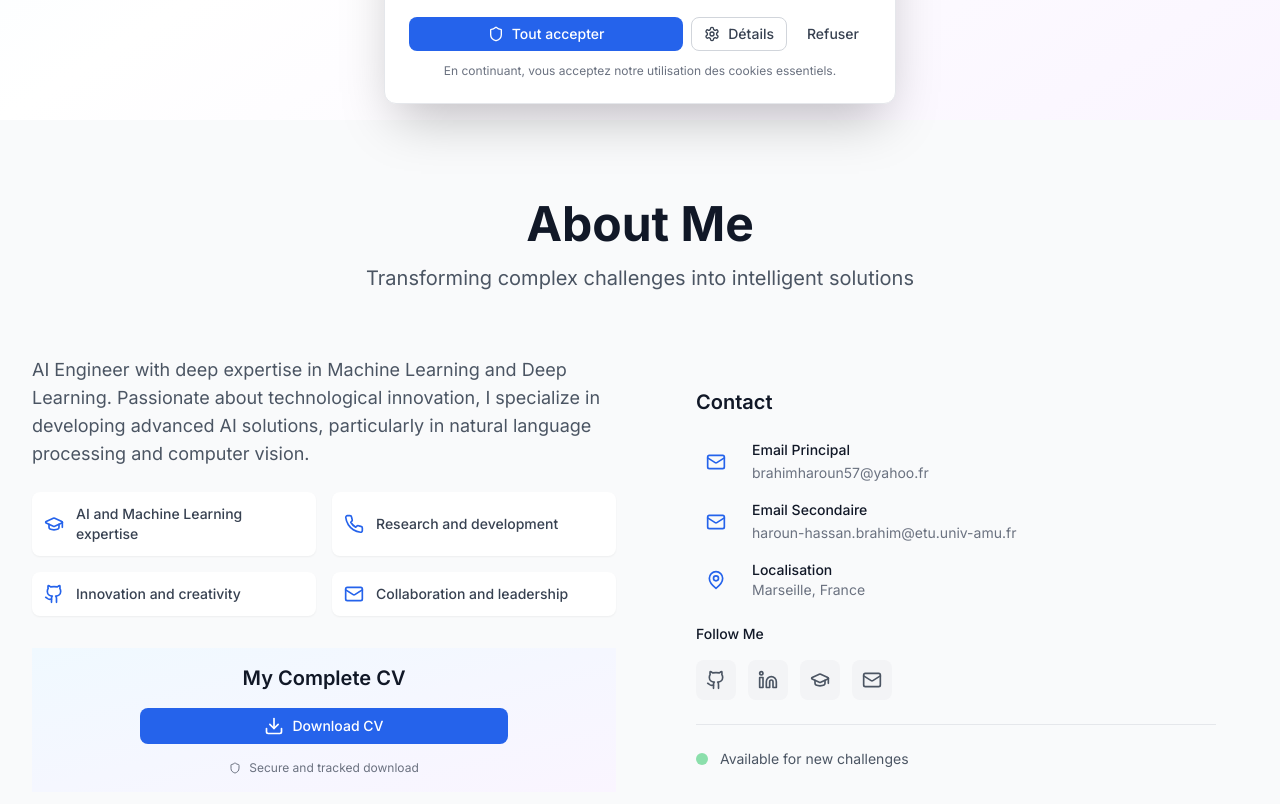
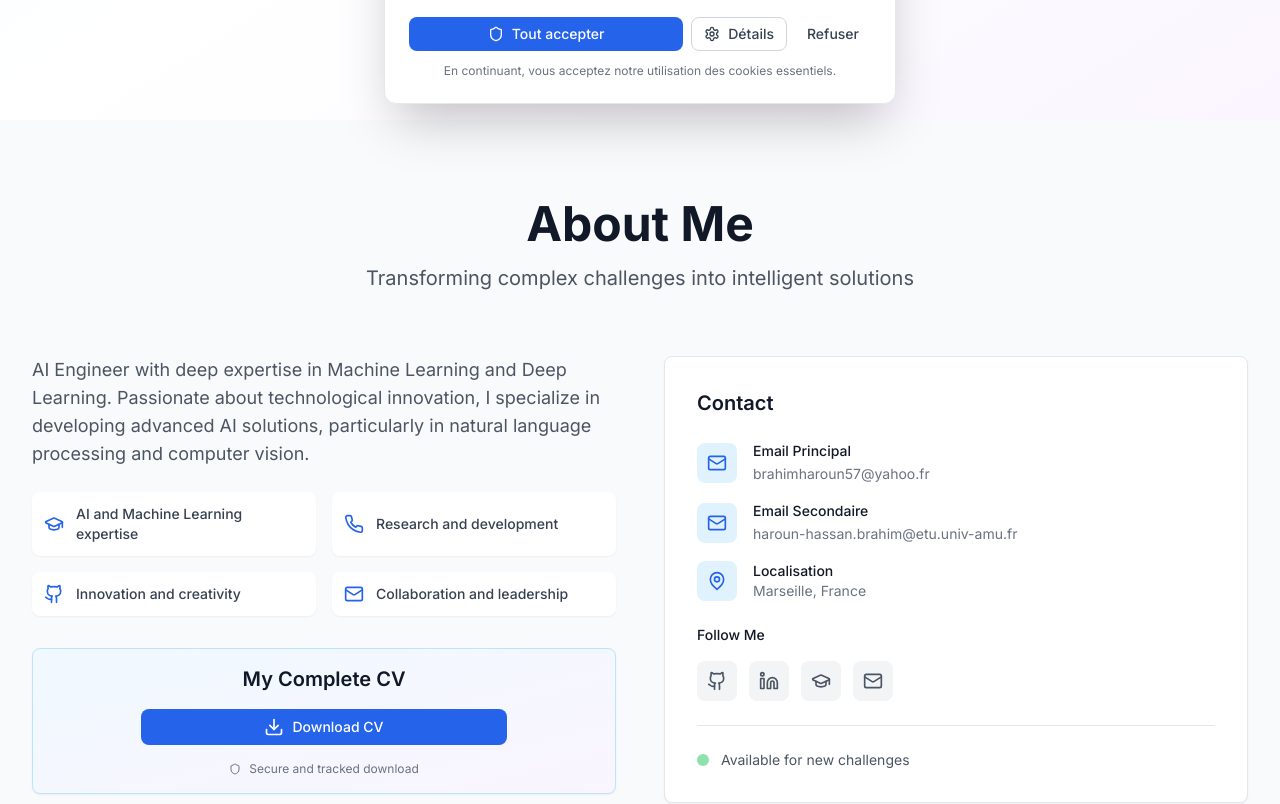
Before and after one commit to brahimharounhassan/portfolio, a Next.js app: page / in a window 1280 px wide. Shown: the part 680-1484 px from the top of the page. Built offline with nearby package versions, Linux system fonts and the light colour scheme.

Commit message:
css not working update

```diff
--- a/next.config.js
+++ b/next.config.js
@@ -1,6 +1,5 @@
 /** @type {import('next').NextConfig} */
 const isProd = process.env.NODE_ENV === 'production'
-const repoName = 'portfolio'
 
 const nextConfig = {
   output: 'export',
@@ -13,18 +12,26 @@ const nextConfig = {
   compress: true,
   poweredByHeader: false,
 
-  // Configuration sécurisée pour GitHub Pages
-  assetPrefix: isProd ? `/${repoName}` : '',
-  basePath: isProd ? `/${repoName}` : '',
+  // Configuration pour GitHub Pages SANS assetPrefix pour éviter les problèmes CSS
+  // Le assetPrefix peut casser les imports CSS en production
+  ...(isProd && {
+    // Seulement basePath, pas assetPrefix pour éviter les problèmes CSS
+    basePath: '/portfolio',
+  }),
 
-  // Webpack configuration SIMPLIFIÉE
-  webpack: (config) => {
+  // DÉSACTIVER les optimisations CSS qui causent l'erreur Critters
+  experimental: {
+    // optimizeCss: false, // Désactivé pour éviter l'erreur Critters
+  },
+
+  // Webpack configuration simplifiée SANS optimisation CSS
+  webpack: (config, { dev, isServer }) => {
     // Désactiver les source maps en production
     if (isProd) {
       config.devtool = false
     }
 
-    // Configuration minimale
+    // Configuration minimale sans optimisation CSS
     config.resolve.fallback = {
       ...config.resolve.fallback,
       fs: false,
--- a/package.json
+++ b/package.json
@@ -29,6 +29,8 @@
     "@types/react": "18.2.45",
     "@types/react-dom": "18.2.18",
     "autoprefixer": "10.4.16",
+    "cssnano": "7.1.1",
+    "critters": "^0.0.20",
     "eslint": "8.56.0",
     "eslint-config-next": "14.0.4",
     "postcss": "8.4.32",
--- a/postcss.config.js
+++ b/postcss.config.js
@@ -2,5 +2,17 @@ module.exports = {
   plugins: {
     tailwindcss: {},
     autoprefixer: {},
+    ...(process.env.NODE_ENV === 'production' ? {
+      cssnano: {
+        preset: ['default', {
+          discardComments: {
+            removeAll: true,
+          },
+          minifyFontValues: {
+            removeQuotes: false,
+          },
+        }],
+      },
+    } : {})
   },
 }
--- a/src/app/globals.css
+++ b/src/app/globals.css
@@ -2,18 +2,37 @@
 @tailwind components;
 @tailwind utilities;
 
-/* Import des styles modulaires après les directives Tailwind */
-@import '../styles/base.css';
-@import '../styles/components.css';
-@import '../styles/utilities.css';
-@import '../styles/responsive.css';
+/* Variables CSS définies immédiatement */
+@layer base {
+  :root {
+    --text-primary: #111827;
+    --text-secondary: #6b7280;
+    --bg-primary: #ffffff;
+    --bg-secondary: #f9fafb;
+    --border-color: #e5e7eb;
+    --shadow-color: rgba(0, 0, 0, 0.1);
+  }
 
-/* Import des styles de sections */
-@import '../styles/sections/header.css';
-@import '../styles/sections/hero.css';
+  [data-theme="dark"] {
+    --text-primary: #f9fafb;
+    --text-secondary: #d1d5db;
+    --bg-primary: #111827;
+    --bg-secondary: #1f2937;
+    --border-color: #374151;
+    --shadow-color: rgba(255, 255, 255, 0.1);
+  }
 
-/* Styles spécifiques dans les bonnes layers */
-@layer base {
+  * {
+    @apply border-border;
+  }
+
+  body {
+    @apply bg-background text-foreground;
+    font-feature-settings: "rlig" 1, "calt" 1;
+    background-color: var(--bg-primary);
+    color: var(--text-primary);
+  }
+
   .section-subtitle {
     font-size: 1.25rem;
     color: var(--text-secondary);
@@ -22,29 +41,100 @@
   }
 }
 
-/* Additional responsive utilities */
+/* Styles de composants critiques */
+@layer components {
+  .btn-primary {
+    @apply bg-blue-600 hover:bg-blue-700 text-white font-medium py-2 px-4 rounded-lg transition-colors duration-200;
+  }
+
+  .btn-secondary {
+    @apply bg-gray-200 hover:bg-gray-300 dark:bg-gray-700 dark:hover:bg-gray-600 text-gray-900 dark:text-white font-medium py-2 px-4 rounded-lg transition-colors duration-200;
+  }
+
+  .card {
+    @apply bg-white dark:bg-gray-800 rounded-lg shadow-sm border border-gray-200 dark:border-gray-700 p-6;
+  }
+
+  .section-container {
+    @apply max-w-6xl mx-auto px-4 sm:px-6 lg:px-8 py-16;
+  }
+
+  .glass-effect {
+    @apply bg-white/80 dark:bg-gray-900/80 backdrop-blur-sm border border-white/20 dark:border-gray-700/50;
+  }
+
+  /* Navigation styles */
+  .nav-item {
+    @apply px-3 py-2 text-sm font-medium text-gray-700 dark:text-gray-300 hover:text-blue-600 dark:hover:text-blue-400 transition-colors duration-200;
+  }
+
+  .nav-item.active {
+    @apply text-blue-600 dark:text-blue-400;
+  }
+
+  /* Header styles */
+  .header-container {
+    @apply sticky top-0 z-50 w-full border-b border-gray-200 dark:border-gray-800 bg-white/95 dark:bg-gray-900/95 backdrop-blur supports-[backdrop-filter]:bg-white/60 dark:supports-[backdrop-filter]:bg-gray-900/60;
+  }
+
+  /* Hero section styles */
+  .hero-title {
+    @apply text-4xl sm:text-5xl lg:text-6xl font-bold text-gray-900 dark:text-white mb-6;
+  }
+
+  .hero-subtitle {
+    @apply text-xl sm:text-2xl text-gray-600 dark:text-gray-300 mb-8;
+  }
+}
+
+/* Utilities spécifiques */
 @layer utilities {
-  /* Prevent text overflow */
   .text-overflow-ellipsis {
     overflow: hidden;
     text-overflow: ellipsis;
     white-space: nowrap;
   }
 
-  /* Responsive text wrapping */
   .break-words-responsive {
     word-wrap: break-word;
     word-break: break-word;
     hyphens: auto;
   }
 
-  /* Container with max-width constraints */
   .container-constrained {
     max-width: 100vw;
     overflow-x: hidden;
   }
 
-  /* Mobile-first button sizing */
+  .animate-fade-in {
+    animation: fadeIn 0.6s ease-in-out;
+  }
+
+  .animate-slide-up {
+    animation: slideUp 0.4s ease-out;
+  }
+
+  @keyframes fadeIn {
+    from {
+      opacity: 0;
+      transform: translateY(20px);
+    }
+    to {
+      opacity: 1;
+      transform: translateY(0);
+    }
+  }
+
+  @keyframes slideUp {
+    from {
+      transform: translateY(100%);
+    }
+    to {
+      transform: translateY(0);
+    }
+  }
+
+  /* Responsive utilities */
   .btn-responsive {
     @apply px-3 py-2 text-sm;
   }
@@ -61,7 +151,6 @@
     }
   }
 
-  /* Responsive grid gaps */
   .gap-responsive {
     @apply gap-4;
   }
@@ -78,12 +167,10 @@
     }
   }
 
-  /* Prevent horizontal scroll */
   .no-scrollbar-x {
     overflow-x: hidden;
   }
 
-  /* Responsive flex wrap */
   .flex-wrap-responsive {
     @apply flex-col;
   }
@@ -94,3 +181,11 @@
     }
   }
 }
+
+/* Import des styles modulaires EN FIN pour éviter les conflits */
+@import '../styles/base.css';
+@import '../styles/components.css';
+@import '../styles/utilities.css';
+@import '../styles/responsive.css';
+@import '../styles/sections/header.css';
+@import '../styles/sections/hero.css';
--- a/tailwind.config.ts
+++ b/tailwind.config.ts
@@ -5,17 +5,33 @@ const config: Config = {
     './src/pages/**/*.{js,ts,jsx,tsx,mdx}',
     './src/components/**/*.{js,ts,jsx,tsx,mdx}',
     './src/app/**/*.{js,ts,jsx,tsx,mdx}',
+    './src/lib/**/*.{js,ts}',
+    './src/hooks/**/*.{js,ts}',
+    './src/types/**/*.{js,ts}',
+    './src/utils/**/*.{js,ts}',
   ],
   darkMode: 'class',
   theme: {
     extend: {
       colors: {
+        border: "hsl(var(--border))",
+        input: "hsl(var(--input))",
+        ring: "hsl(var(--ring))",
+        background: "hsl(var(--background))",
+        foreground: "hsl(var(--foreground))",
         primary: {
           50: '#f0f9ff',
+          100: '#e0f2fe',
+          200: '#bae6fd',
+          300: '#7dd3fc',
+          400: '#38bdf8',
           500: '#3b82f6',
           600: '#2563eb',
           700: '#1d4ed8',
+          800: '#1e40af',
           900: '#1e3a8a',
+          DEFAULT: '#3b82f6',
+          foreground: '#ffffff',
         },
         gray: {
           50: '#f9fafb',
@@ -28,32 +44,79 @@ const config: Config = {
           700: '#374151',
           800: '#1f2937',
           900: '#111827',
+        },
+        blue: {
+          50: '#eff6ff',
+          100: '#dbeafe',
+          200: '#bfdbfe',
+          300: '#93c5fd',
+          400: '#60a5fa',
+          500: '#3b82f6',
+          600: '#2563eb',
+          700: '#1d4ed8',
+          800: '#1e40af',
+          900: '#1e3a8a',
         }
       },
       fontFamily: {
-        sans: ['Inter', 'system-ui', 'sans-serif'],
-        mono: ['JetBrains Mono', 'monospace'],
+        sans: ['Inter', 'system-ui', '-apple-system', 'BlinkMacSystemFont', 'Segoe UI', 'Roboto', 'Helvetica Neue', 'Arial', 'sans-serif'],
+        mono: ['JetBrains Mono', 'Fira Code', 'Monaco', 'Consolas', 'Liberation Mono', 'Courier New', 'monospace'],
+      },
+      fontSize: {
+        'xs': ['0.75rem', { lineHeight: '1rem' }],
+        'sm': ['0.875rem', { lineHeight: '1.25rem' }],
+        'base': ['1rem', { lineHeight: '1.5rem' }],
+        'lg': ['1.125rem', { lineHeight: '1.75rem' }],
+        'xl': ['1.25rem', { lineHeight: '1.75rem' }],
+        '2xl': ['1.5rem', { lineHeight: '2rem' }],
+        '3xl': ['1.875rem', { lineHeight: '2.25rem' }],
+        '4xl': ['2.25rem', { lineHeight: '2.5rem' }],
+        '5xl': ['3rem', { lineHeight: '1' }],
+        '6xl': ['3.75rem', { lineHeight: '1' }],
       },
       spacing: {
         '18': '4.5rem',
         '88': '22rem',
+        '128': '32rem',
+        '144': '36rem',
       },
       animation: {
-        'fade-in': 'fadeIn 0.5s ease-in-out',
-        'slide-up': 'slideUp 0.5s ease-out',
+        'fade-in': 'fadeIn 0.6s ease-in-out',
+        'slide-up': 'slideUp 0.4s ease-out',
+        'slide-down': 'slideDown 0.4s ease-out',
+        'bounce-in': 'bounceIn 0.6s ease-out',
       },
       keyframes: {
         fadeIn: {
-          '0%': { opacity: '0' },
-          '100%': { opacity: '1' },
+          '0%': { opacity: '0', transform: 'translateY(20px)' },
+          '100%': { opacity: '1', transform: 'translateY(0)' },
         },
         slideUp: {
-          '0%': { transform: 'translateY(20px)', opacity: '0' },
-          '100%': { transform: 'translateY(0)', opacity: '1' },
+          '0%': { transform: 'translateY(100%)' },
+          '100%': { transform: 'translateY(0)' },
         },
+        slideDown: {
+          '0%': { transform: 'translateY(-100%)' },
+          '100%': { transform: 'translateY(0)' },
+        },
+        bounceIn: {
+          '0%': { transform: 'scale(0.3)', opacity: '0' },
+          '50%': { transform: 'scale(1.05)' },
+          '70%': { transform: 'scale(0.9)' },
+          '100%': { transform: 'scale(1)', opacity: '1' },
+        },
+      },
+      boxShadow: {
+        'soft': '0 2px 15px -3px rgba(0, 0, 0, 0.07), 0 10px 20px -2px rgba(0, 0, 0, 0.04)',
+        'medium': '0 4px 25px -5px rgba(0, 0, 0, 0.1), 0 10px 10px -5px rgba(0, 0, 0, 0.04)',
+        'large': '0 10px 50px -12px rgba(0, 0, 0, 0.25)',
+      },
+      backdropBlur: {
+        xs: '2px',
       },
     },
   },
   plugins: [],
 }
+
 export default config
```
Also changed, not shown: scripts/check-gitignore.js (deleted, +0 -88 lines), 1 other file (tests, documents, lock files or other folders).
